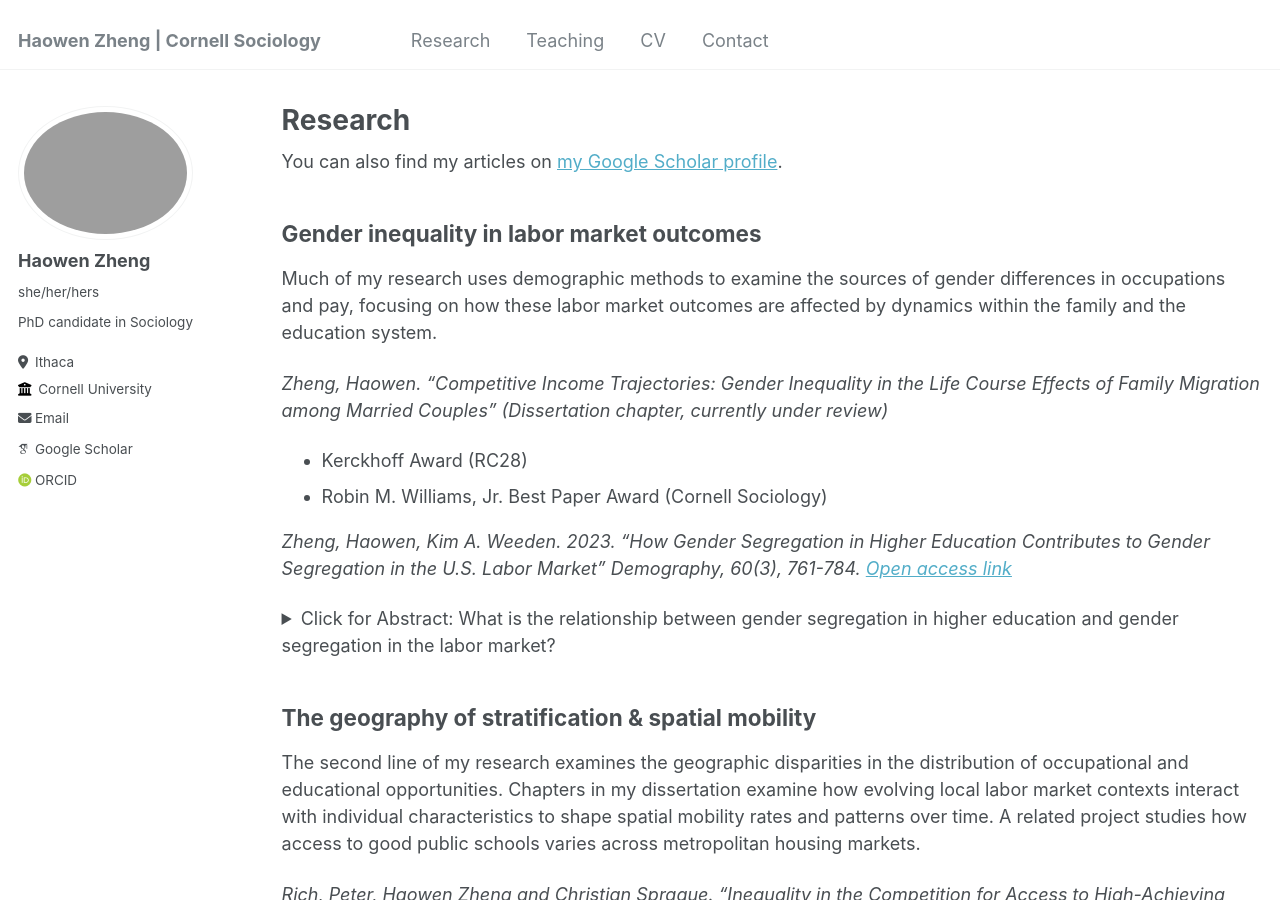
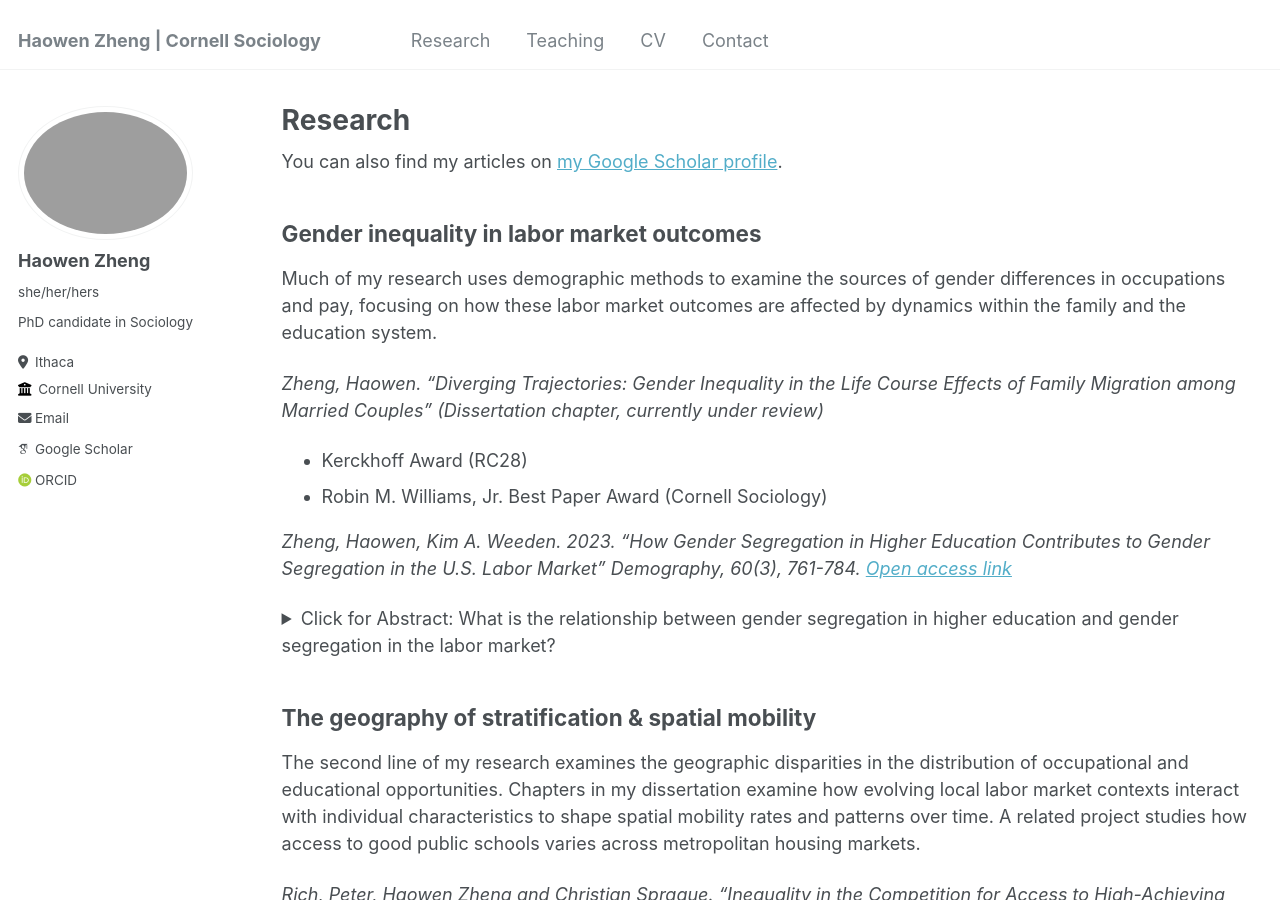
Before and after one commit to haowenzhg/haowenzhg.github.io, a Jekyll site: the page built from _pages/research.md, in a window 1280 px wide and 900 px high. Built offline with Jekyll 4.4.1, drawn with Linux system fonts in a browser that asks for light colours; some web fonts are replaced.

Commit message:
Update research.md

```diff
--- a/_pages/research.md
+++ b/_pages/research.md
@@ -14,7 +14,7 @@ author_profile: true
 ## Gender inequality in labor market outcomes
 Much of my research uses demographic methods to examine the sources of gender differences in occupations and pay, focusing on how these labor market outcomes are affected by dynamics within the family and the education system.
 
-_Zheng, Haowen. “Competitive Income Trajectories: Gender Inequality in the Life Course Effects of Family Migration among Married Couples” (Dissertation chapter, currently under review)_
+_Zheng, Haowen. “Diverging Trajectories: Gender Inequality in the Life Course Effects of Family Migration among Married Couples” (Dissertation chapter, currently under review)_
 * Kerckhoff Award (RC28)
 * Robin M. Williams, Jr. Best Paper Award (Cornell Sociology)
 
```
